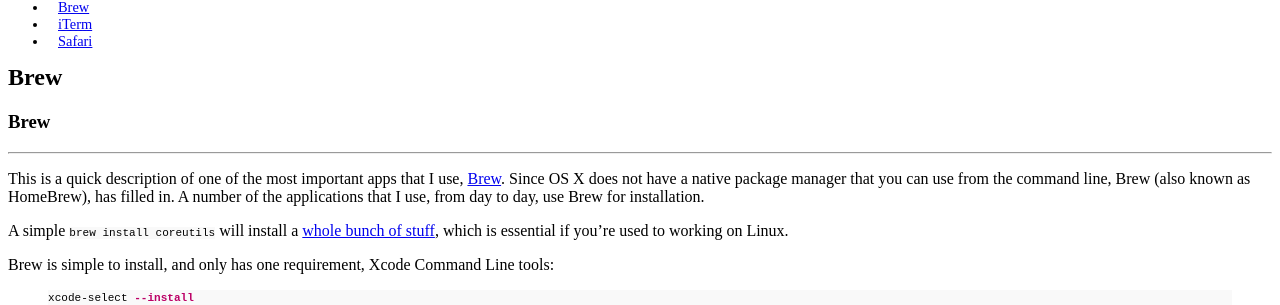
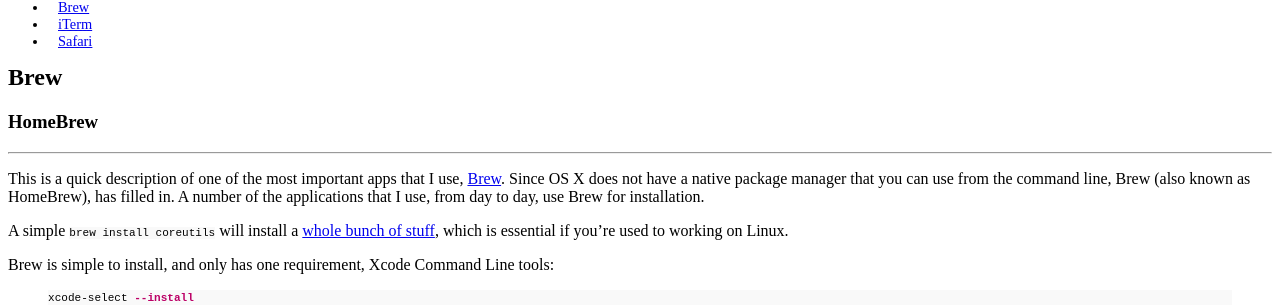
Before and after one commit to akimyonoglu/machacks.whiskykilo.com, a Jekyll site: the page built from _posts/2015-01-20-brew.md, in a window 1280 px wide. Shown: the part 270-575 px from the top of the page. Built offline with Jekyll 4.4.1, drawn with Linux system fonts in a browser that asks for light colours; Markdown is read by kramdown in place of the engine named in the settings; a style sheet for code colours, icons or effects is not loaded.

Commit message:
added a few things

```diff
--- a/_posts/2015-01-20-brew.md
+++ b/_posts/2015-01-20-brew.md
@@ -6,7 +6,7 @@ date: 2015-01-20 23:21:37
 order: 1
 ---
 
-### Brew
+### HomeBrew
 * * *
 
 This is a quick description of one of the most important apps that I use, [Brew](http://brew.sh). Since OS X does not have a native package manager that you can use from the command line, Brew (also known as HomeBrew), has filled in. A number of the applications that I use, from day to day, use Brew for installation.
```
